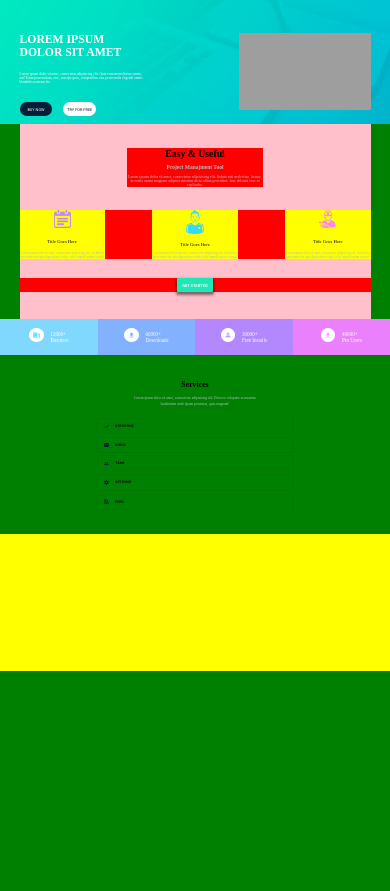
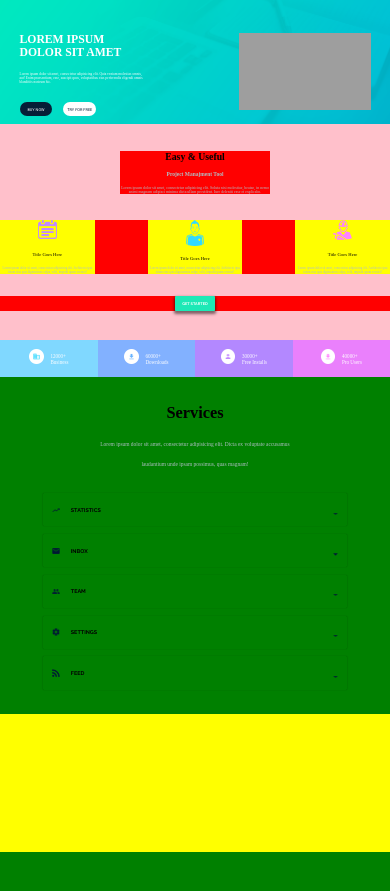
Before and after one commit to MakhovRoman/Dart-Service-Manager, a plain HTML site: page index.html in a window 390 px wide. Shown: the part 59-950 px from the top of the page. Drawn offline with Linux system fonts and the light colour scheme; grey boxes are pictures that could not be loaded; a web font is replaced by a local one.

Commit message:
Немного адаптива

```diff
--- a/index.html
+++ b/index.html
@@ -114,6 +114,9 @@
                 <img src="images/icon/trending_up.png" alt="">
               </div>
               <span>statistics</span>
+              <div class="summary_arrow">
+                <img src="images/icon/arrow_drop_down.png" alt="">
+              </div>
             </summary>
             <div class="details_items">
               <div class="details_image">
@@ -131,6 +134,9 @@
                 <img src="images/icon/mail.png" alt="">
               </div>
               <span>inbox</span>
+              <div class="summary_arrow">
+                <img src="images/icon/arrow_drop_down.png" alt="">
+              </div>
             </summary>
             <div class="details_items">
               <div class="details_image">
@@ -148,6 +154,9 @@
                 <img src="images/icon/group.png" alt="">
               </div>
               <span>team</span>
+              <div class="summary_arrow">
+                <img src="images/icon/arrow_drop_down.png" alt="">
+              </div>
             </summary>
             <div class="details_items">
               <div class="details_image">
@@ -165,6 +174,9 @@
                 <img src="images/icon/settings.png" alt="">
               </div>
               <span>settings</span>
+              <div class="summary_arrow">
+                <img src="images/icon/arrow_drop_down.png" alt="">
+              </div>
             </summary>
             <div class="details_items">
               <div class="details_image">
@@ -182,6 +194,9 @@
                 <img src="images/icon/rss_feed.png" alt="">
               </div>
               <span>feed</span>
+              <div class="summary_arrow">
+                <img src="images/icon/arrow_drop_down.png" alt="">
+              </div>
             </summary>
             <div class="details_items">
               <div class="details_image">
--- a/style.css
+++ b/style.css
@@ -156,11 +156,12 @@ main {
   height: 3805px;
 }
 .easy_and_useful {
-  width: 90%;
+  width: 1440px;
   background: pink;
   position: relative;
   margin: 0 auto;
 }
+
 .easy_and_useful::before {
   content: "";
   display: block;
@@ -304,8 +305,8 @@ main {
   transition: 0.3s;
 }
 .services {
-  width: 50%;
-  position: relative;
+  width: 800px;
+
   margin: 0 auto;
 }
 .services_wrapper {
@@ -316,16 +317,16 @@ main {
 .services_wrapper h3 {
   margin-top: 12.5%;
   font-family: "Raleway-SemiBold";
-  font-size: 2vw;
+  font-size: 35pt;
 }
 .services_wrapper>p {
   margin-top: 3.75%;
   width: 70%;
   text-align: center;
-  line-height: 1.4vw;
+  line-height: 15pt;
   font-family: "Raleway-Regular";
   color: #B0BEC5;
-  font-size: 0.9vw;
+  font-size: 10pt;
 }
 .services_wrapper details {
   background: transparent;
@@ -358,13 +359,20 @@ summary:focus {
 .summary_image img {
   max-width: 100%;
 }
+.summary_arrow {
+  margin-left: auto;
+  width: 1.5%;
+}
+.summary_arrow img {
+  max-width: 100%;
+}
 .services_wrapper details summary::-webkit-details-marker {
   display: none;
 }
-.services_wrapper details span {
+.services_wrapper summary span {
   font-family: "Raleway-Bold";
   text-transform: uppercase;
-  font-size: 0.85vw;
+  font-size: 11pt;
   margin-left: 3.75%;
 }
 .details_items {
@@ -407,3 +415,30 @@ footer {
   background: red;
   height: 300px;
 }
+
+
+/*====================== ADAPTIVE ======================*/
+@media (max-width: 1455px) {
+  .easy_and_useful {
+    width: 100%;
+  }
+}
+@media (max-width: 1300px) {
+  .services_wrapper h3 {
+    margin-top: 8.5%;
+  }
+}
+@media (max-width: 1023px) {
+  .services {
+    width: 78%;
+  }
+  .services_wrapper h3 {
+    font-size: 4.2vw;
+  }
+  .services_wrapper p {
+    font-size: 1.4vw;
+  }
+  .services_wrapper summary span {
+    font-size: 1.4vw;
+  }
+}
```
